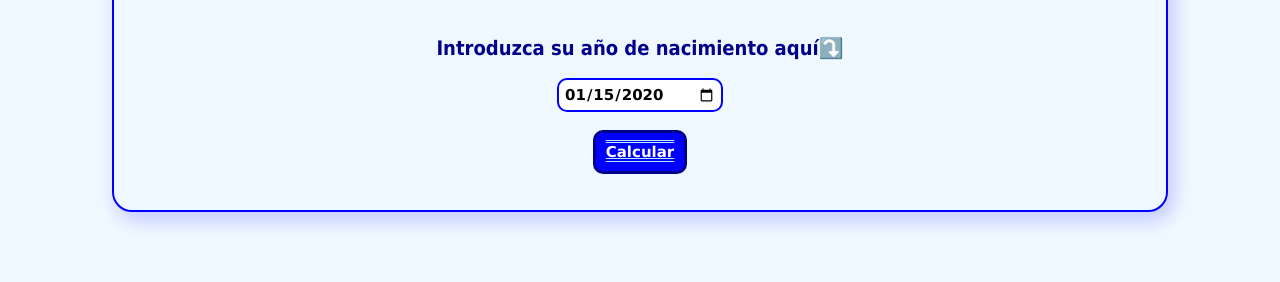
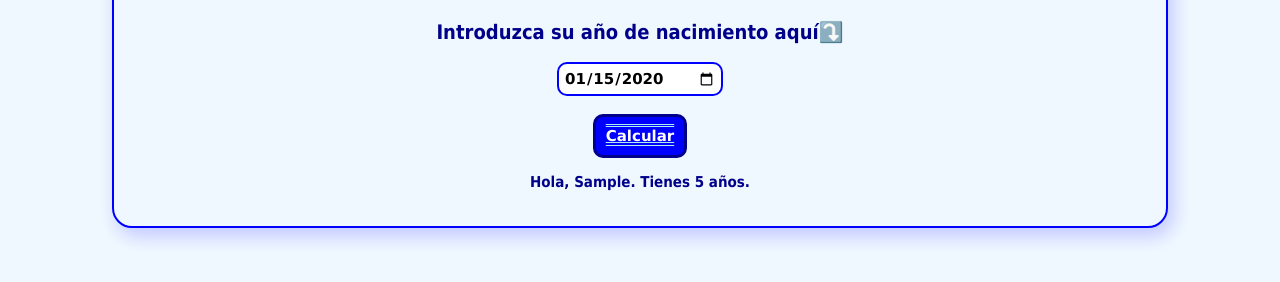
Before and after one commit to NayelisNin/JavaScript, a plain HTML site: page index.html in a window 1280 px wide. Both pictures are taken after typing "Sample", "2020-01-15" into the empty fields and a click on the button "Calcular". Shown: the part 360-642 px from the top of the page. Drawn offline with Linux system fonts and the light colour scheme.

Commit message:
funcionamiento js

```diff
--- a/index.html
+++ b/index.html
@@ -16,7 +16,7 @@
     <label>Introduzca su año de nacimiento aquí⤵️</label><br><br>
     <input type="date" placeholder="Fecha de nacimiento..."><br><br>
 
-    <button id="clacular">Calcular</button>
+    <button id="calcular">Calcular</button>
 
     <p id="resultado"></p>
 
--- a/script.js
+++ b/script.js
@@ -0,0 +1,11 @@
+calcular.onclick = function () {
+
+    let nombre = document.querySelector("input[type=text]").value;
+    let fecha = document.querySelector("input[type=date]").value;
+
+    let añoNacimiento = new Date(fecha).getFullYear();
+
+    let edad = 2025 - añoNacimiento;
+
+    resultado.textContent = "Hola, " + nombre + ". Tienes " + edad + " años.";
+};
--- a/style.css
+++ b/style.css
@@ -69,3 +69,10 @@ button:hover{
 button:active{
     color:dodgerblue;
 }
+
+#resultado{
+    font-family: tahoma;
+    font-size: 15px;
+    font-weight: bold;
+    color: darkblue;
+}
```
Also changed, not shown: 1 other file.
